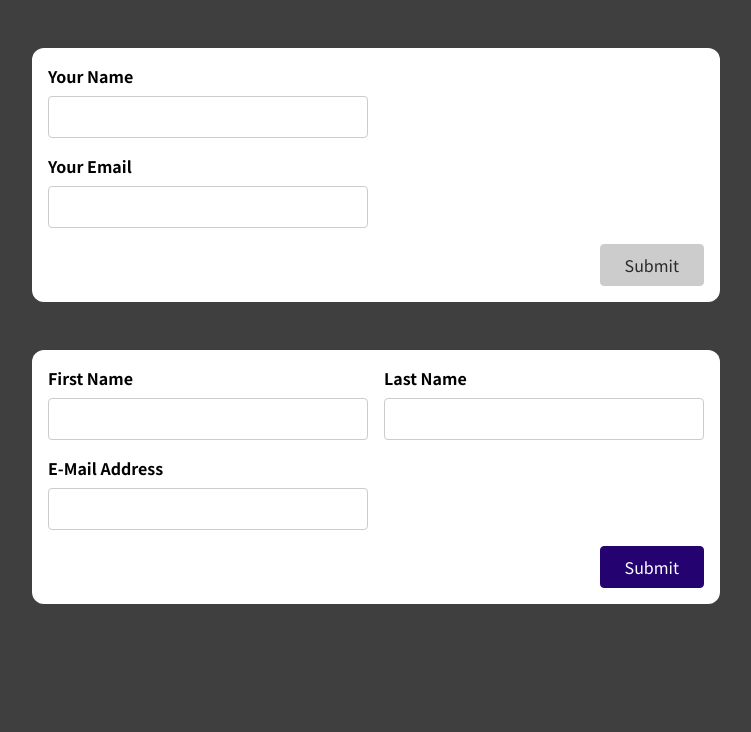
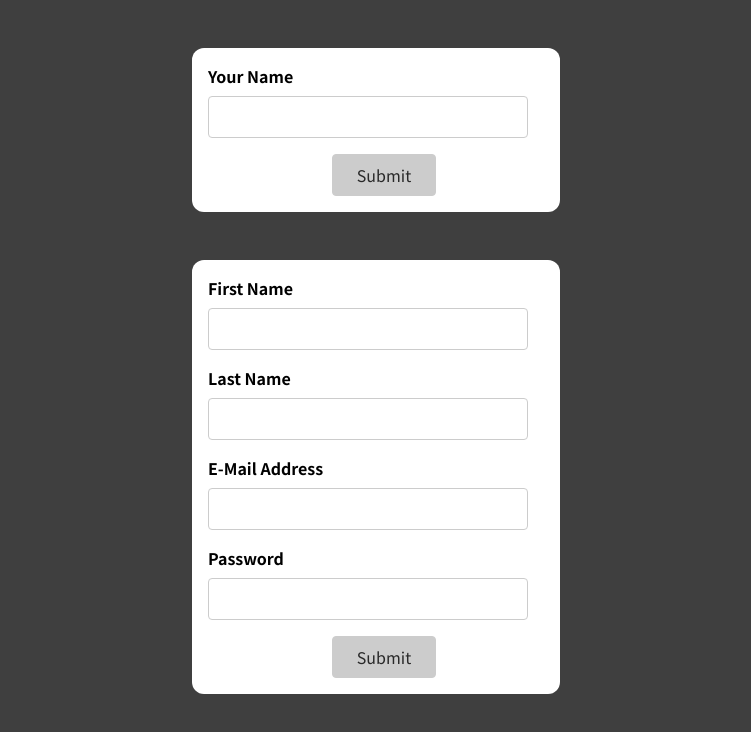
Before and after one commit to nik-ves/form-validation-app, a React (Create React App) app: page / in a window 1280 px wide. Shown: the top 732 px of the page, without its empty margins (264-1015 px from the left). Built offline with nearby package versions, Linux system fonts and the light colour scheme.

Commit message:
Applying hook to a new form

```diff
--- a/src/components/BasicForm.js
+++ b/src/components/BasicForm.js
@@ -1,25 +1,156 @@
+import useInput from "../hooks/use-input";
+
 const BasicForm = (props) => {
+  const {
+    value: enteredFirstName,
+    isValid: firstNameIsValid,
+    hasError: firstNameHasError,
+    valueChangeHandler: firstNameChangeHandler,
+    inputBlurHandler: firstNameBlurHandler,
+    reset: resetFirstNameInput,
+  } = useInput((value) => value.trim() !== "");
+
+  const {
+    value: enteredLastName,
+    isValid: lastNameIsValid,
+    hasError: lastNameHasError,
+    valueChangeHandler: lastNameChangeHandler,
+    inputBlurHandler: lastNameBlurHandler,
+    reset: resetLastNameInput,
+  } = useInput((value) => value.trim() !== "");
+
+  const {
+    value: enteredEmail,
+    isValid: enteredEmailIsValid,
+    hasError: emailHasError,
+    valueChangeHandler: emailChangeHandler,
+    inputBlurHandler: emailBlurHandler,
+    reset: resetEmailInput,
+  } = useInput((value) => value.includes("@"));
+
+  const {
+    value: enteredPassword,
+    isValid: enteredPasswordIsValid,
+    hasError: passwordHasError,
+    valueChangeHandler: passwordChangeHandler,
+    inputBlurHandler: passwordBlurHandler,
+    reset: resetPasswordInput,
+  } = useInput((value) => value.length >= 8);
+
+  let formIsValid = false;
+
+  if (
+    firstNameIsValid &&
+    lastNameIsValid &&
+    enteredEmailIsValid &&
+    enteredPasswordIsValid
+  ) {
+    formIsValid = true;
+  }
+
+  const formSubmissionHandler = (event) => {
+    event.preventDefault();
+
+    if (
+      !firstNameIsValid &&
+      !lastNameIsValid &&
+      !enteredEmailIsValid &&
+      !enteredPasswordIsValid
+    ) {
+      return;
+    }
+
+    console.log(enteredFirstName);
+    console.log(enteredLastName);
+    console.log(enteredEmail);
+    console.log(enteredPassword);
+
+    resetFirstNameInput();
+    resetLastNameInput();
+    resetEmailInput();
+    resetPasswordInput();
+  };
+
+  const firstNameClasses = firstNameHasError
+    ? "form-control invalid"
+    : "form-control";
+
+  const lastNameClasses = lastNameHasError
+    ? "form-control invalid"
+    : "form-control";
+
+  const emailClasses = emailHasError ? "form-control invalid" : "form-control";
+
+  const passwordClasses = passwordHasError
+    ? "form-control invalid"
+    : "form-control";
+
   return (
-    <form>
-      <div className='control-group'>
-        <div className='form-control'>
-          <label htmlFor='name'>First Name</label>
-          <input type='text' id='name' />
+    <form onSubmit={formSubmissionHandler}>
+      <div className="form-control">
+        <div className={firstNameClasses}>
+          <label htmlFor="name">First Name</label>
+          <input
+            type="text"
+            id="name"
+            onChange={firstNameChangeHandler}
+            onBlur={firstNameBlurHandler}
+            value={enteredFirstName}
+          />
+          {firstNameHasError && (
+            <p className="error-text">
+              First name input field must not be empty!
+            </p>
+          )}
         </div>
 
-        <div className='form-control'>
-          <label htmlFor='name'>Last Name</label>
-          <input type='text' id='name' />
+        <div className={lastNameClasses}>
+          <label htmlFor="name">Last Name</label>
+          <input
+            type="text"
+            id="name"
+            onChange={lastNameChangeHandler}
+            onBlur={lastNameBlurHandler}
+            value={enteredLastName}
+          />
+          {lastNameHasError && (
+            <p className="error-text">
+              Last name input field must not be empty!
+            </p>
+          )}
+        </div>
+
+        <div className={emailClasses}>
+          <label htmlFor="name">E-Mail Address</label>
+          <input
+            type="text"
+            id="name"
+            onChange={emailChangeHandler}
+            onBlur={emailBlurHandler}
+            value={enteredEmail}
+          />
+          {emailHasError && (
+            <p className="error-text">Please enter a valid email address!</p>
+          )}
+        </div>
+
+        <div className={passwordClasses}>
+          <label htmlFor="name">Password</label>
+          <input
+            type="password"
+            id="name"
+            onChange={passwordChangeHandler}
+            onBlur={passwordBlurHandler}
+            value={enteredPassword}
+          />
+          {passwordHasError && (
+            <p className="error-text">Password has to be at least 8 characters long!</p>
+          )}
         </div>
       </div>
 
-      <div className='form-control'>
-        <label htmlFor='name'>E-Mail Address</label>
-        <input type='text' id='name' />
-      </div>
-
-      <div className='form-actions'>
-        <button>Submit</button>
+      <div className="form-actions">
+        <button disabled={!formIsValid}>Submit</button>
       </div>
     </form>
   );
--- a/src/components/SimpleInput.js
+++ b/src/components/SimpleInput.js
@@ -10,40 +10,25 @@ const SimpleInput = (props) => {
     reset: resetNameInput,
   } = useInput((value) => value.trim() !== "");
 
-  const {
-    value: enteredEmail,
-    isValid: enteredEmailIsValid,
-    hasError: emailInputHasError,
-    valueChangeHandler: emailChangedHandler,
-    inputBlurHandler: emailBlurHandler,
-    reset: resetEmailInput,
-  } = useInput((value) => value.includes("@"));
-
   let formIsValid = false;
 
-  if (enteredNameIsValid && enteredEmailIsValid) {
+  if (enteredNameIsValid) {
     formIsValid = true;
   }
 
   const formSubmissionHandler = (event) => {
     event.preventDefault();
 
-    if (!enteredNameIsValid && !enteredEmailIsValid) {
+    if (!enteredNameIsValid) {
       return;
     }
 
     console.log(enteredName);
-    console.log(enteredEmail);
 
     resetNameInput();
-    resetEmailInput();
   };
 
   const nameInputClasses = nameInputHasError
-    ? "form-control invalid"
-    : "form-control";
-
-  const emailInputClasses = emailInputHasError
     ? "form-control invalid"
     : "form-control";
 
@@ -63,20 +48,6 @@ const SimpleInput = (props) => {
         )}
       </div>
 
-      <div className={emailInputClasses}>
-        <label htmlFor="email">Your Email</label>
-        <input
-          type="email"
-          id="email"
-          onChange={emailChangedHandler}
-          onBlur={emailBlurHandler}
-          value={enteredEmail}
-        />
-        {emailInputHasError && (
-          <p className="error-text">Please enter a valid email!</p>
-        )}
-      </div>
-
       <div className="form-actions">
         <button disabled={!formIsValid}>Submit</button>
       </div>
--- a/src/index.css
+++ b/src/index.css
@@ -15,7 +15,7 @@ body {
 
 .app {
   width: 90%;
-  max-width: 43rem;
+  max-width: 23rem;
   padding: 1rem;
   border-radius: 12px;
   background-color: white;
@@ -90,7 +90,7 @@ button:disabled:active {
 }
 
 .form-actions {
-  text-align: right;
+  text-align: center;
 }
 
 .form-actions button {
```
Also changed, not shown: 1 other file (tests, documents, lock files or other folders).
